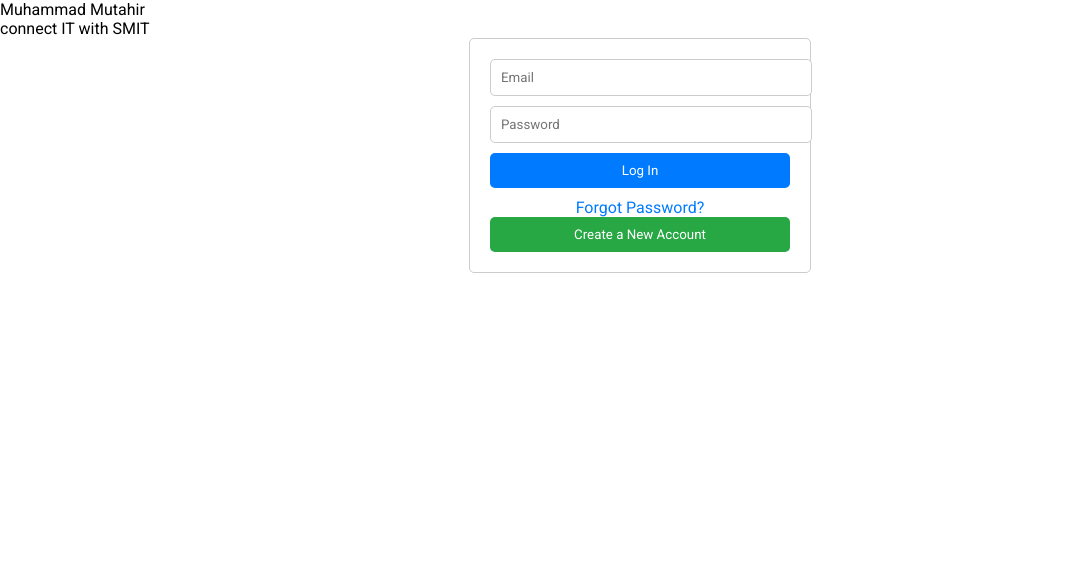
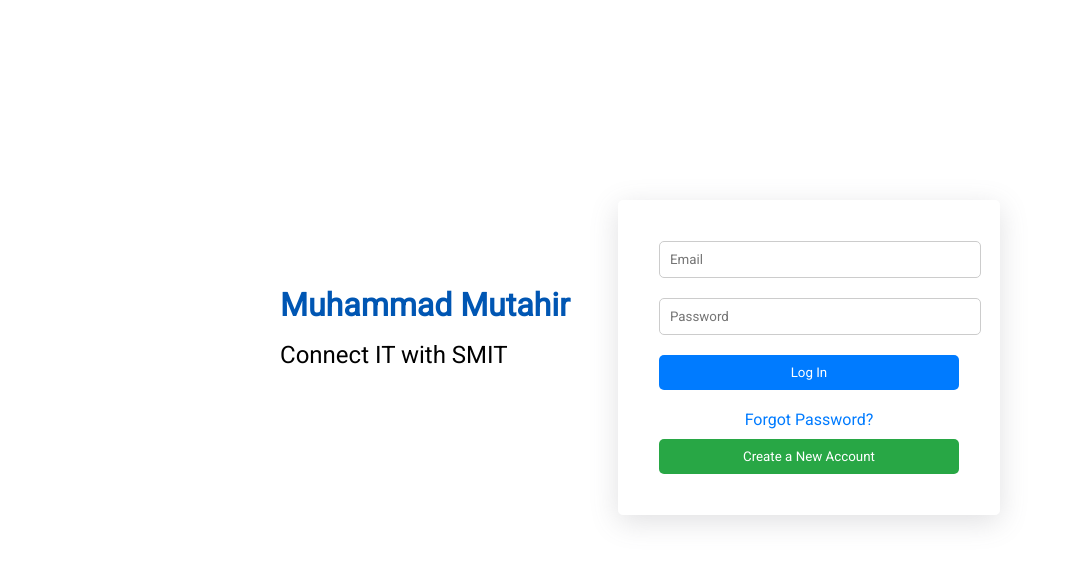
Before and after one commit to MRMutahir/MONGODB-CRUD, a React (Create React App) app in the folder Frontend-UI/: page / in a window 1280 px wide. Shown: the top 564 px of the page, without its empty margins (0-1067 px from the left). Built offline with nearby package versions, Linux system fonts and the light colour scheme.

Commit message:
login form done

```diff
--- a/Frontend-UI/src/Pages/Login/Login.css
+++ b/Frontend-UI/src/Pages/Login/Login.css
@@ -1,31 +1,37 @@
-.loginWrapper{
-
+.loginWrapper {
+  /* background-color: yellow; */
+  height: 50vh;
+  width: 60vw;
+  margin: 200px auto;
+  display: flex;
+  justify-content: space-around;
 }
-
-
-
-
-
-
-
-
-
-
-
-
-
-
-
-
-
+.left-side {
+  line-height: 50px;
+  margin-top: 80px;
+}
+.logo-name {
+  font-size: 32px;
+  font-weight: 800;
+  color: #0056b3;
+}
+.logo-dec {
+  font-size: 24px;
+  font-weight: 500;
+  /* font-weight: 500; */
+}
 /* Basic styles for the login form */
 .loginBox {
   width: 300px;
   margin: 0 auto;
-  padding: 20px;
-  border: 1px solid #ccc;
+  padding: 40px;
+  border: 1px solid white;
   border-radius: 5px;
   text-align: center;
+  box-shadow: rgba(100, 100, 111, 0.2) 0px 7px 29px 0px;
+  display: flex;
+  flex-direction: column;
+  gap: 10px;
 }
 
 .loginInput {
--- a/Frontend-UI/src/Pages/Login/Login.jsx
+++ b/Frontend-UI/src/Pages/Login/Login.jsx
@@ -6,7 +6,7 @@
             <div className="loginWrapper">
                 <div className="left-side">
                     <div className="logo-name">Muhammad Mutahir</div>
-                    <div className="logo-dec"> connect IT  with SMIT</div>
+                    <div className="logo-dec"> Connect IT  with SMIT</div>
                 </div>
                 <div className="right-side">
                     <div className="loginBox">
```
